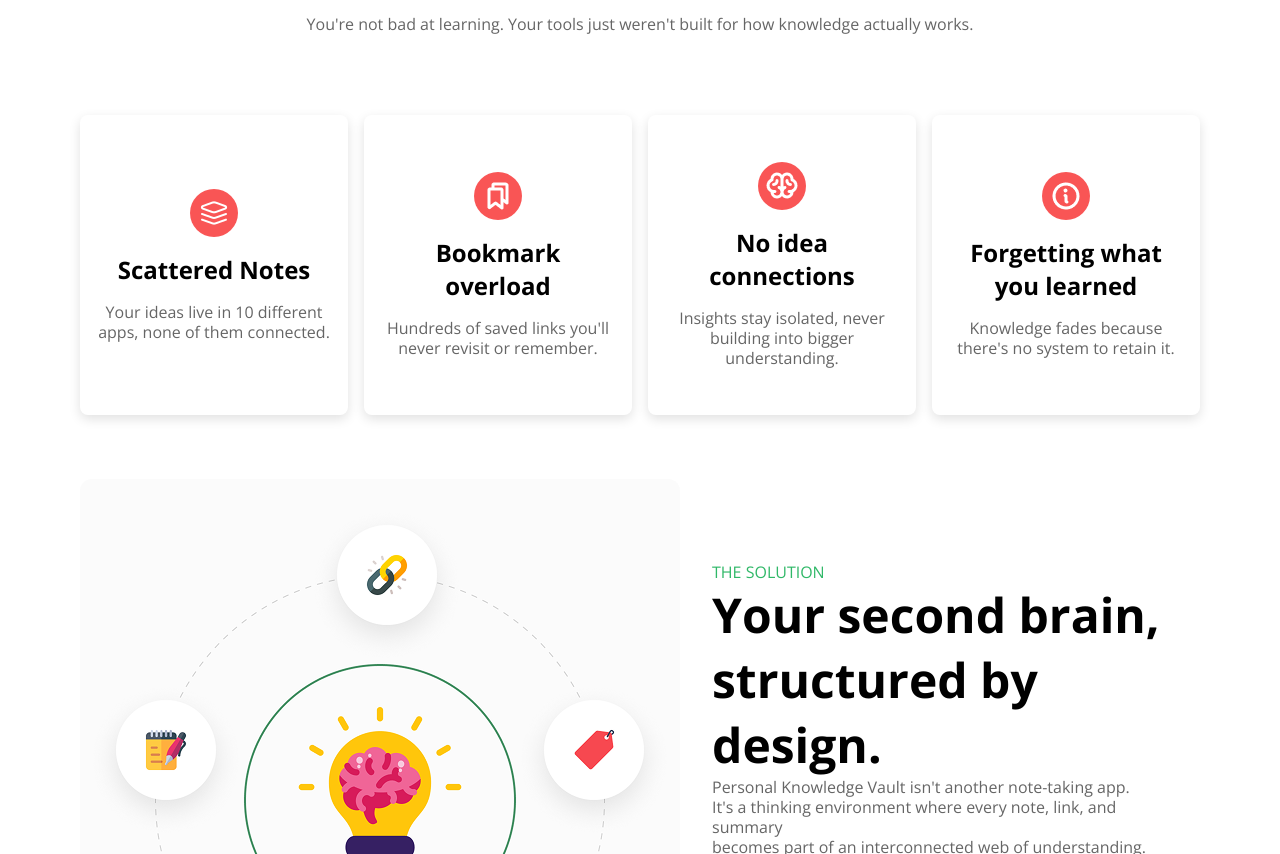
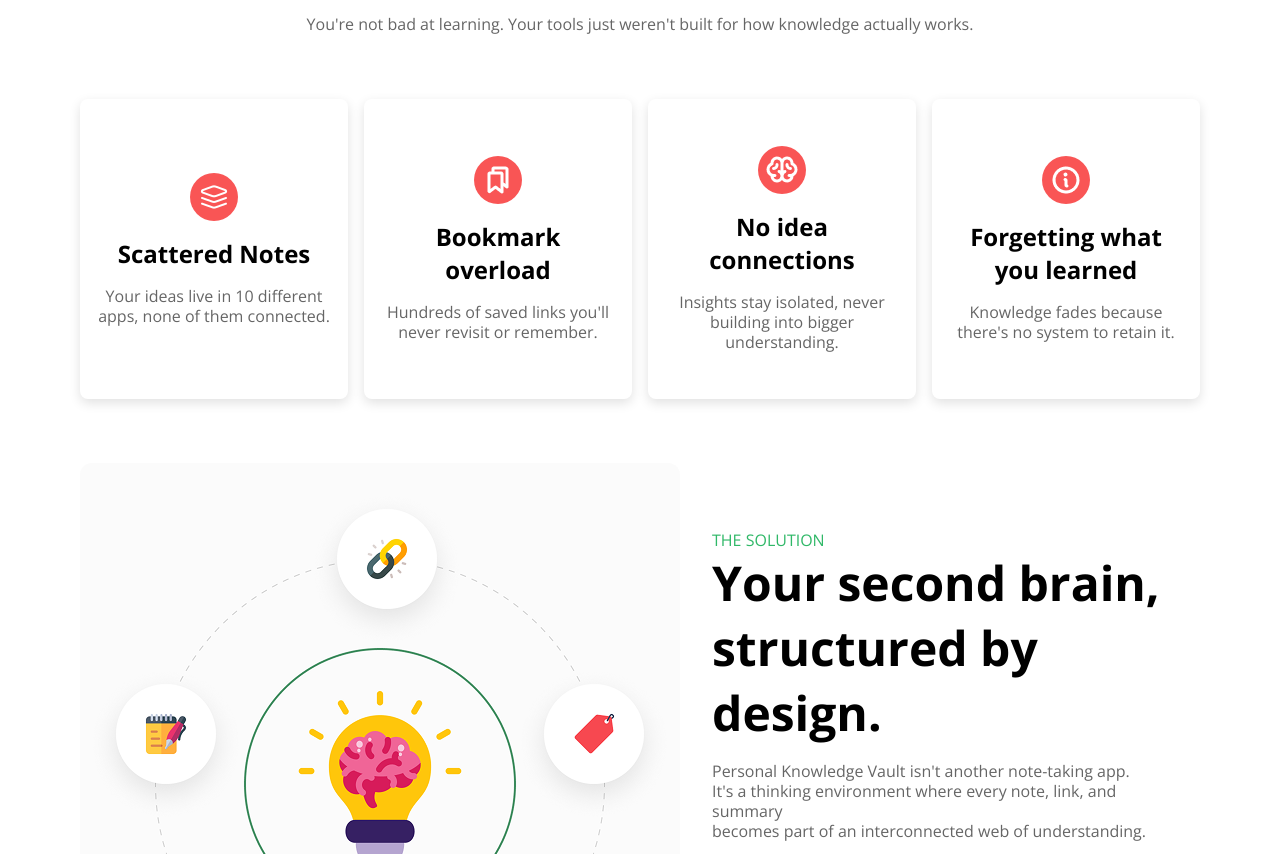
Before and after one commit to sayedrkhalid-dev/asgmt-1, a plain HTML site: page index.html in a window 1280 px wide. Shown: the part 717-1571 px from the top of the page. Drawn offline with nearby package versions, Linux system fonts and the light colour scheme.

Commit message:
Fixed some over spacing problem

```diff
--- a/css/style.css
+++ b/css/style.css
@@ -224,7 +224,7 @@
     width: 100%;
     max-width: 320px;
     height: 300px;
-    margin-top: 2rem;
+    margin-top: 1rem;
     padding: var(--gap);
     box-shadow: 0 4px 12px rgba(0, 0, 0, 0.12);
     border-radius: 8px;
@@ -269,10 +269,12 @@
 .second-brain-descriptions {
     line-height: 20px;
     opacity: var(--opacity);
+    margin-top: 1rem;
 }
 
 .second-brain-list {
     list-style-type: none;
+    margin-top: 1rem;
 }
 
 .second-brain-list li {
```
